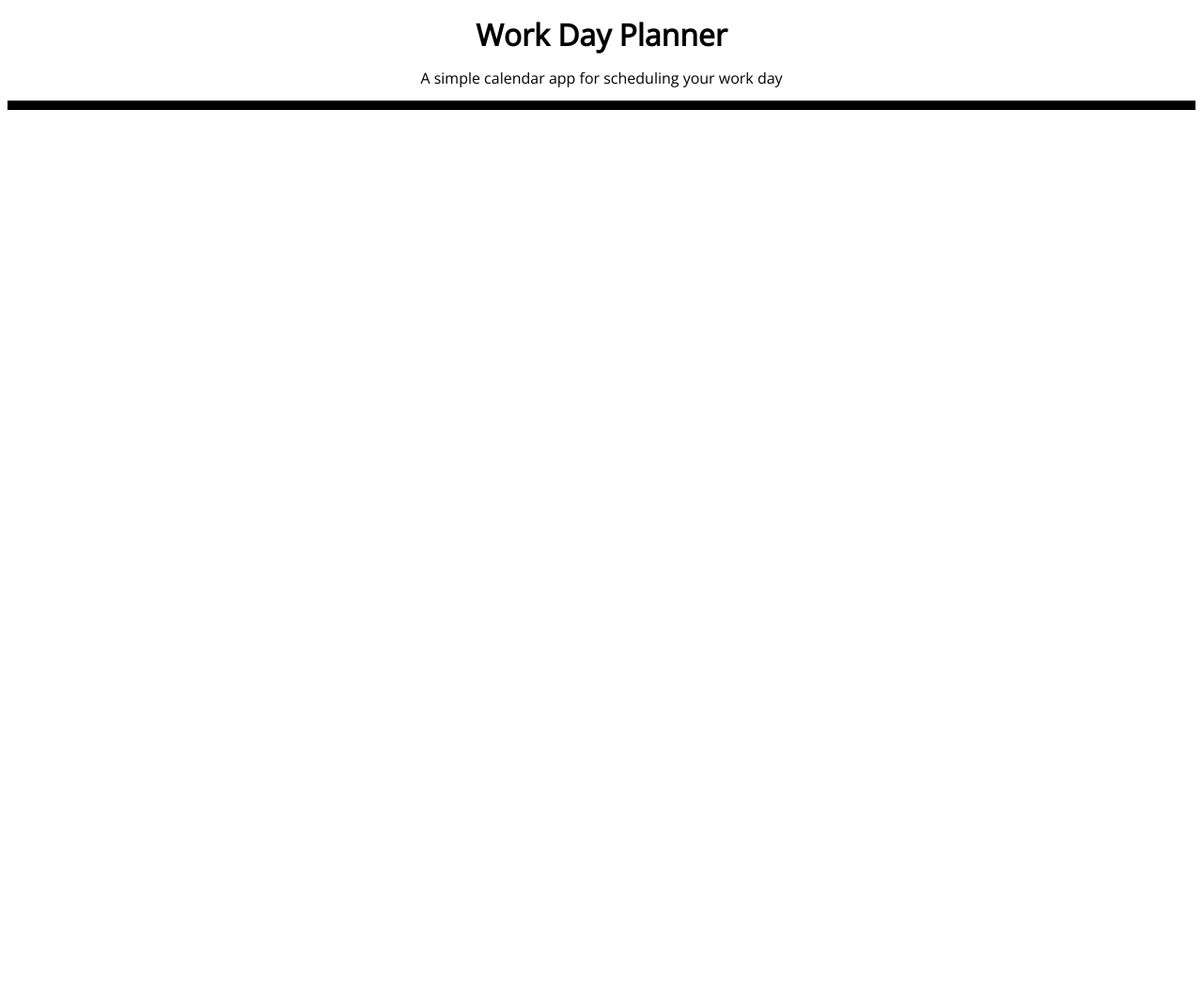
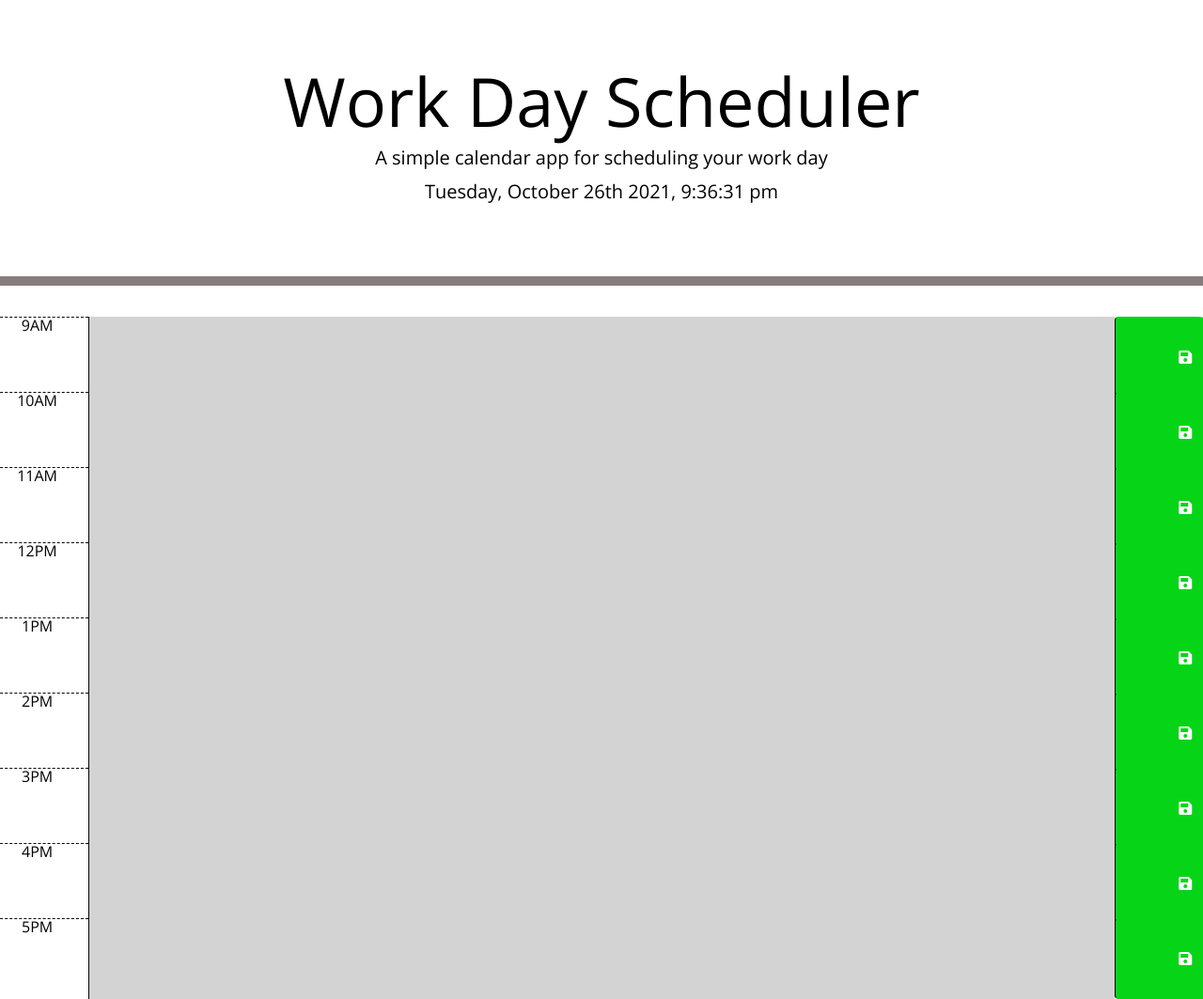
Before and after one commit to Cgordon-bee/Workforce-day-planner, a plain HTML site: page assets/index.html in a window 1280 px wide. Shown: the whole page at 94% size. Before the commit the page ends 800 px from the top, so only its background shows below. Drawn offline with nearby package versions, Linux system fonts and the light colour scheme.

Commit message:
added assets/script.js

```diff
--- a/assets/index.html
+++ b/assets/index.html
@@ -5,7 +5,7 @@
     <meta name="viewport" content="width=device-width, initial-scale=1.0" />
     <meta http-equiv="X-UA-Compatible" content="ie=edge" />
     <link
-      rel="stylesheet" href="style.css"
+      rel="stylesheet"
       href="https://stackpath.bootstrapcdn.com/bootstrap/4.3.1/css/bootstrap.min.css"
     />
     <link
@@ -19,23 +19,89 @@
       rel="stylesheet"
     />
     <link rel="stylesheet" href="style.css" />
-    <title>Work Day Planner</title>
+    <title>Work Day Scheduler</title>
   </head>
 
   <body>
     <header class="jumbotron">
-      <h1 class="display-3">Work Day Planner</h1>
+      <h1 class="display-3">Work Day Scheduler</h1>
       <p class="lead">A simple calendar app for scheduling your work day</p>
       <p id="currentDay" class="lead"></p>
     </header>
-    <div class="container">
+
+    <div id="container">
       <!-- Timeblocks go here -->
 
+ <div id="hour-9" class="row time-block">
+        <div class="col-md-1 hour">9AM</div>
+        <textarea class="col-md-10 description"> </textarea>
+        <button class="btn saveBtn col-md-1">
+          <i class="fas fa-save"></i>
+        </button>
+      </div>
 
+      <div id="hour-10" class="row time-block">
+        <div class="col-md-1 hour">10AM</div>
+        <textarea class="col-md-10 description"> </textarea>
+        <button class="btn saveBtn col-md-1">
+          <i class="fas fa-save"></i>
+        </button>
+      </div>
 
+      <div id="hour-11" class="row time-block">
+        <div class="col-md-1 hour">11AM</div>
+        <textarea class="col-md-10 description"> </textarea>
+        <button class="btn saveBtn col-md-1">
+          <i class="fas fa-save"></i>
+        </button>
+      </div>
+
+      <div id="hour-12" class="row time-block">
+        <div class="col-md-1 hour">12PM</div>
+        <textarea class="col-md-10 description"> </textarea>
+        <button class="btn saveBtn col-md-1">
+          <i class="fas fa-save"></i>
+        </button>
+      </div>
+      <div id="hour-13" class="row time-block">
+        <div class="col-md-1 hour">1PM</div>
+        <textarea class="col-md-10 description"> </textarea>
+        <button class="btn saveBtn col-md-1">
+          <i class="fas fa-save"></i>
+        </button>
+      </div>
+      <div id="hour-14" class="row time-block">
+        <div class="col-md-1 hour">2PM</div>
+        <textarea class="col-md-10 description"> </textarea>
+        <button class="btn saveBtn col-md-1">
+          <i class="fas fa-save"></i>
+        </button>
+      </div>
+      <div id="hour-15" class="row time-block">
+        <div class="col-md-1 hour">3PM</div>
+        <textarea class="col-md-10 description"> </textarea>
+        <button class="btn saveBtn col-md-1">
+          <i class="fas fa-save"></i>
+        </button>
+      </div>
+      <div id="hour-16" class="row time-block">
+        <div class="col-md-1 hour">4PM</div>
+        <textarea class="col-md-10 description"> </textarea>
+        <button class="btn saveBtn col-md-1">
+          <i class="fas fa-save"></i>
+        </button>
+      </div>
+      <div id="hour-17" class="row time-block">
+        <div class="col-md-1 hour">5PM</div>
+        <textarea class="col-md-10 description"> </textarea>
+        <button class="btn saveBtn col-md-1">
+          <i class="fas fa-save"></i>
+        </button>
+    </div>
     </div>
 
     <script src="https://cdnjs.cloudflare.com/ajax/libs/jquery/3.2.1/jquery.min.js"></script>
     <script src="https://cdnjs.cloudflare.com/ajax/libs/moment.js/2.24.0/moment.min.js"></script>
+    <script src="/assets/script.js"></script>
   </body>
 </html>
--- a/assets/index.js
+++ /dev/null
@@ -1,3 +0,0 @@
-// add coding here
-var timeblocks
-var numbers
--- /dev/null
+++ b/assets/script.js
@@ -0,0 +1,64 @@
+// add coding here
+
+var rootEl = $("#root");
+var HourBackground = $("textarea");
+var content = $("description");
+var Save = $("fa-save");
+
+//Page Clock
+function Time() {
+    var RightNow = moment().format("dddd, MMMM Do YYYY, h:mm:ss a");
+    $("#currentDay").text(RightNow);
+}
+setInterval(Time, 1000);
+
+//Time Color selector
+var today = moment();
+var CurrentHour = today.format("H");
+function UpdateTimeColor() {
+    var startingHour = 9;
+    for(i=0; i < 9; i++) {
+        if (startingHour < CurrentHour) {
+            HourBackground.eq(i).addClass("past");
+        } else if (startingHour == CurrentHour) {
+            HourBackground.eq(i).addClass("present");
+        } else if (startingHour > CurrentHour) {
+            HourBackground.eq(i).addClass("future");
+        }
+        startingHour++;
+        rootEl.append(HourBackground);
+    }
+}
+
+function SaveData () {
+    // console.log("Hello World");
+    var UserText = ($(this)).siblings(".description").val();
+    var UserKey = ($(this)).parent("div").attr("id");
+    window.localStorage.setItem(UserKey, UserText);
+};
+
+function loadSave() {
+    var Hours = [
+        "hour-9",
+        "hour-10",
+        "hour-11",
+        "hour-12",
+        "hour-13",
+        "hour-14",
+        "hour-15",
+        "hour-16",
+        "hour-17",
+    ];
+    for(i=0; i < 9; i++) {
+        var LastInput = window.localStorage.getItem(Hours[i]);
+        if(LastInput == null) return;
+        console.log(LastInput);
+        $("#" + Hours[i] + " > textarea").val(LastInput);
+    };
+
+}
+
+content.text("Hello");
+UpdateTimeColor();
+loadSave()
+$(".saveBtn").on("click", SaveData);
--- a/assets/style.css
+++ b/assets/style.css
@@ -2,7 +2,11 @@ body {
     font-family: 'Open Sans', sans-serif;
     font-size: 16px;
     line-height: 1;
+
   }
+
+
+
 
   textarea {
     background: transparent;
@@ -14,20 +18,22 @@ body {
   }
 
   .jumbotron {
+    display:block;
     text-align: center;
     background-color: transparent;
     color: black;
     border-radius: 0;
-    border-bottom: 10px solid black;
+    border-bottom: 10px solid rgb(134, 125, 125);
   }
 
   .description {
     white-space: pre-wrap;
   }
 
-  .time-block {
+  .time-block{
     text-align: center;
     border-radius: 15px;
+
   }
 
   .row {
@@ -59,13 +65,20 @@ body {
 
   .saveBtn {
     border-left: 1px solid black;
-    border-top-right-radius: 15px;
+    border-top-right-radius: 20px;
     border-bottom-right-radius: 15px;
-    background-color: #06aed5;
+    background-color: #06d517;
     color: white;
+
+
   }
 
   .saveBtn i:hover {
     font-size: 20px;
     transition: all 0.3s ease-in-out;
   }
+s
+  .col-1 hour {
+border-width: 16px;
+
+  }
```
